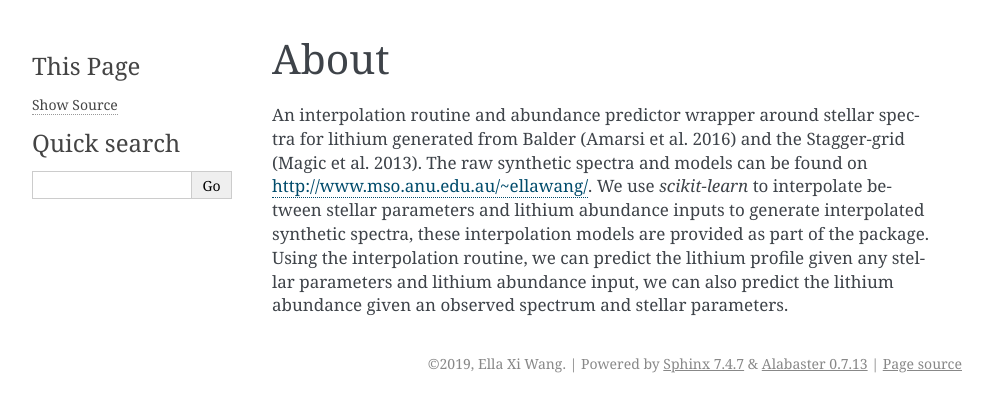
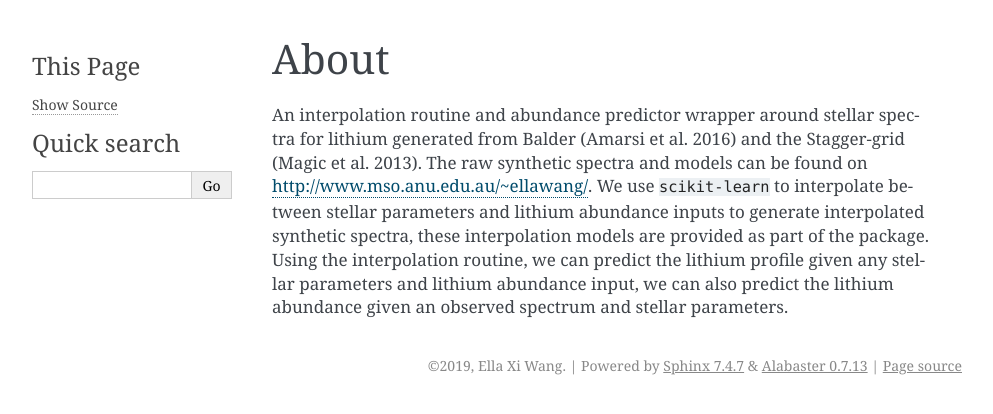
Before and after one commit to ellawang44/Breidablik, a Sphinx documentation site: the page built from docs/About.rst, in a window 1280 px wide. Shown: the top 414 px of the page, without its empty margins (148-1141 px from the left). Built offline with Sphinx 7.4.7, drawn with Linux system fonts in a browser that asks for light colours.

```diff
--- a/docs/About.rst
+++ b/docs/About.rst
@@ -1,4 +1,4 @@
 About
 =====
 
-An interpolation routine and abundance predictor wrapper around stellar spectra for lithium generated from Balder (Amarsi et al. 2016) and the Stagger-grid (Magic et al. 2013). The raw synthetic spectra and models can be found on http://www.mso.anu.edu.au/~ellawang/. We use `scikit-learn` to interpolate between stellar parameters and lithium abundance inputs to generate interpolated synthetic spectra, these interpolation models are provided as part of the package. Using the interpolation routine, we can predict the lithium profile given any stellar parameters and lithium abundance input, we can also predict the lithium abundance given an observed spectrum and stellar parameters.
+An interpolation routine and abundance predictor wrapper around stellar spectra for lithium generated from Balder (Amarsi et al. 2016) and the Stagger-grid (Magic et al. 2013). The raw synthetic spectra and models can be found on http://www.mso.anu.edu.au/~ellawang/. We use ``scikit-learn`` to interpolate between stellar parameters and lithium abundance inputs to generate interpolated synthetic spectra, these interpolation models are provided as part of the package. Using the interpolation routine, we can predict the lithium profile given any stellar parameters and lithium abundance input, we can also predict the lithium abundance given an observed spectrum and stellar parameters.
--- a/docs/Getting Started.rst
+++ b/docs/Getting Started.rst
@@ -14,7 +14,7 @@
 
 Lets say we have an observed spectrum of the sun and we want to determine the lithium abundance from this spectrum using the 670.9 nm lithium line.
 
-Download the example spectrum, `example.txt`, from https://www.mso.anu.edu.au/~ellawang/. This example spectrum was generated from our simulation of the sun with noise added to the spectrum, how this is done is shown in example 3: generate mock observed spectrum
+Download the example spectrum, ``example.txt``, from https://www.mso.anu.edu.au/~ellawang/. This example spectrum was generated from our simulation of the sun with noise added to the spectrum, how this is done is shown in example 3: generate mock observed spectrum
 
 First, we will read in the spectrum.
 
@@ -78,7 +78,7 @@
 Generate mock observed spectrum
 +++++++++++++++++++++++++++++++
 
-We start with our simulated spectra for the sun with 1.1 dex :sup:`7`\Li, `sun.txt`, this can be downloaded from https://www.mso.anu.edu.au/~ellawang/
+We start with our simulated spectra for the sun with 1.1 dex :sup:`7`\Li, ``sun.txt``, this can be downloaded from https://www.mso.anu.edu.au/~ellawang/
 
 First, we'll read in the simulated spectra and wavelengths.
 
```
Also changed, not shown: 2 other files.
